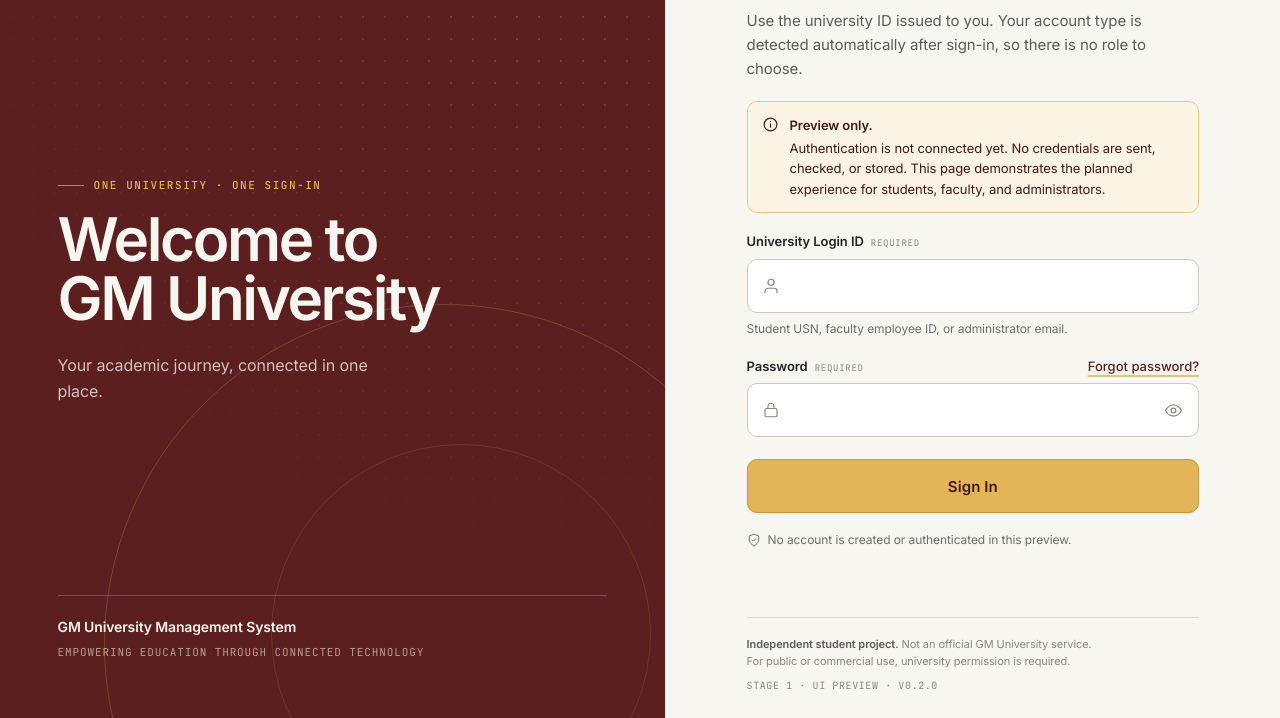
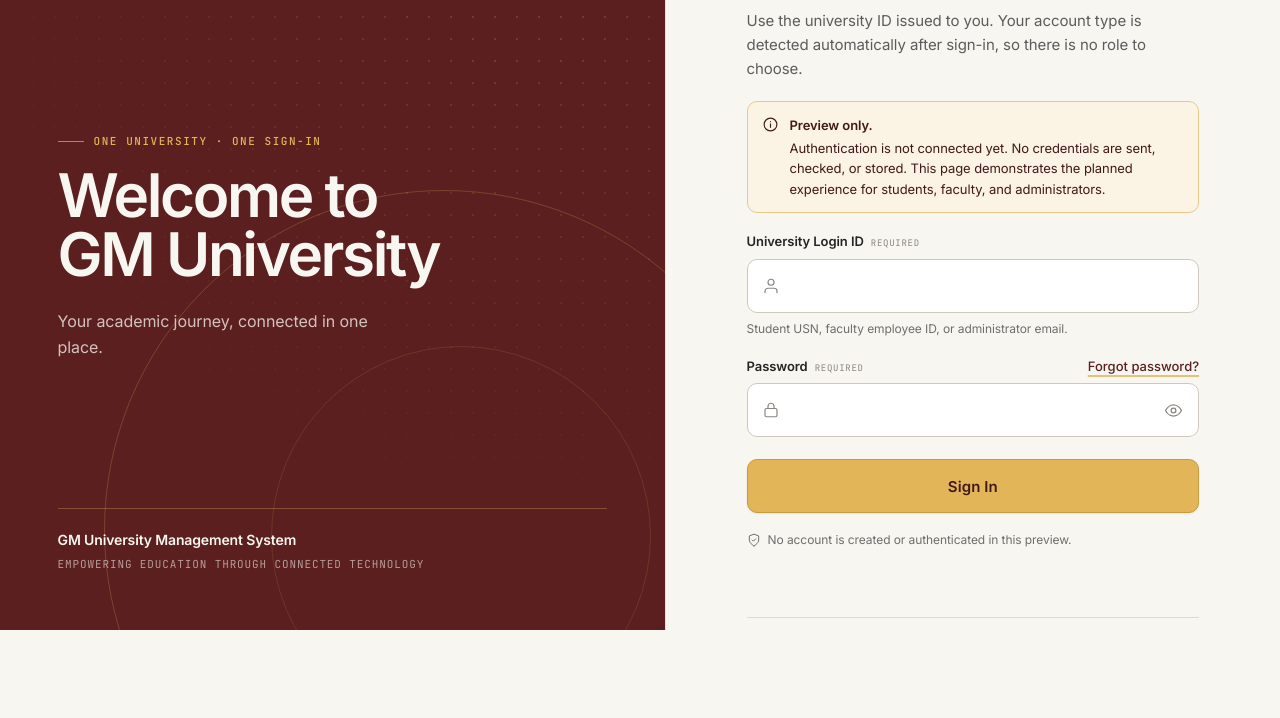
Before and after one commit to Tejas-bg/student-database-management-, a plain HTML site: page frontend/login.html in a window 1280 px wide. Shown: the part 170-888 px from the top of the page. After the commit the page ends 800 px from the top, so only its background shows below. Drawn offline with Linux system fonts and the light colour scheme.

Commit message:
fix: keep login brand fixed and scroll panel independently
Desktop login now uses a viewport-height shell where the maroon brand panel stays stationary and only the ivory sign-in panel scrolls. The panel is focusable for Page Up, Page Down, Home, and End, and the page itself no longer scrolls, avoiding nested scrollbars. Mobile keeps the stacked layout with natural whole-page scrolling.

```diff
--- a/frontend/login.html
+++ b/frontend/login.html
@@ -62,7 +62,7 @@
     <!-- ============================================================
          Sign-in panel
          ============================================================ -->
-    <section class="login-panel" aria-labelledby="login-heading">
+    <section class="login-panel" aria-labelledby="login-heading" tabindex="0">
       <div class="login-panel__inner">
         <div class="login-panel__top">
           <span class="login-demo-badge">
--- a/frontend/static/css/login.css
+++ b/frontend/static/css/login.css
@@ -202,6 +202,11 @@
   min-width: 0;
   background: var(--login-ivory);
   border-left: 1px solid rgba(91, 31, 31, 0.1);
+}
+
+.login-panel:focus-visible {
+  outline: 2px solid var(--login-maroon);
+  outline-offset: -6px;
 }
 
 .login-panel__inner {
@@ -768,6 +773,36 @@
    9. Responsive
    -------------------------------------------------------------------------- */
 
+/* Option B: on desktop the brand panel stays in place and only the sign-in
+   panel scrolls. The scroll region is focusable so Page Up, Page Down, Home,
+   and End work even before an input receives focus. */
+@media (min-width: 861px) {
+  .login-page {
+    height: 100svh;
+    overflow: hidden;
+  }
+
+  .login-shell {
+    height: 100svh;
+    min-height: 0;
+    overflow: hidden;
+  }
+
+  .login-brand {
+    height: 100svh;
+  }
+
+  .login-panel {
+    height: 100svh;
+    overflow-y: auto;
+    overscroll-behavior-y: contain;
+  }
+
+  .login-panel__inner {
+    min-height: 100%;
+  }
+}
+
 @media (max-width: 1100px) {
   .login-brand__inner {
     padding: 36px;
```
Also changed, not shown: 4 other files.
